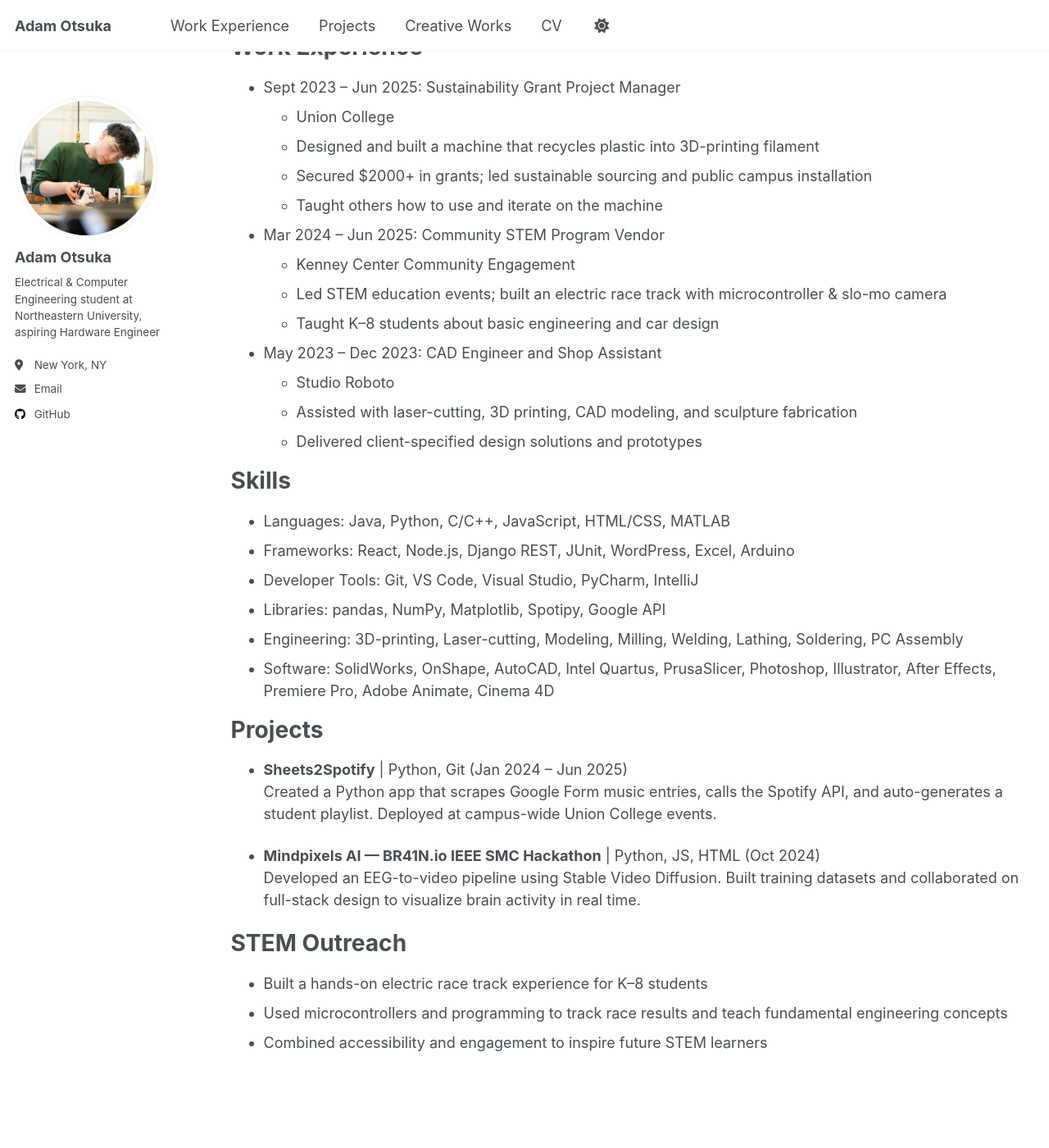
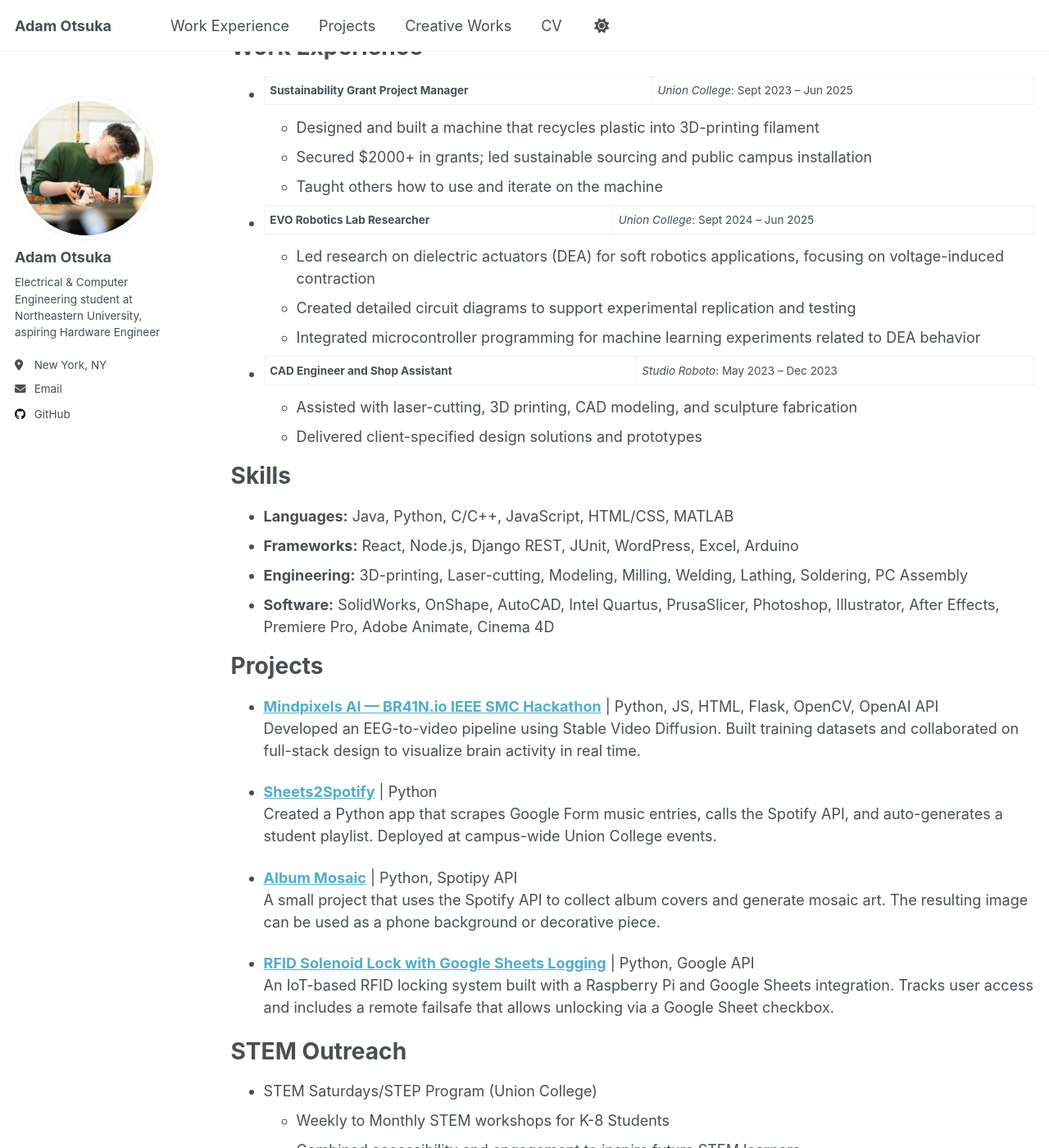
Before and after one commit to 4damo5/4damo5.github.io, a Jekyll site: the page built from _pages/cv.md, in a window 1280 px wide and 1400 px high, scrolled down 197 px. Shown: the whole window at 82% size. Built offline with Jekyll 4.4.1, drawn with Linux system fonts in a browser that asks for light colours; some of the changed text lies outside the part shown.

Commit message:
Update cv.md

```diff
--- a/_pages/cv.md
+++ b/_pages/cv.md
@@ -15,41 +15,45 @@ Education
 
 Work Experience
 ======
-* Sept 2023 – Jun 2025: Sustainability Grant Project Manager
-  * Union College
+* **Sustainability Grant Project Manager** | *Union College*: Sept 2023 – Jun 2025
   * Designed and built a machine that recycles plastic into 3D-printing filament
   * Secured $2000+ in grants; led sustainable sourcing and public campus installation
   * Taught others how to use and iterate on the machine
 
-* Mar 2024 – Jun 2025: Community STEM Program Vendor
-  * Kenney Center Community Engagement
-  * Led STEM education events; built an electric race track with microcontroller & slo-mo camera
-  * Taught K–8 students about basic engineering and car design
+* **EVO Robotics Lab Researcher** | *Union College*: Sept 2024 – Jun 2025
+  * Led research on dielectric actuators (DEA) for soft robotics applications, focusing on voltage-induced contraction
+  * Created detailed circuit diagrams to support experimental replication and testing
+  * Integrated microcontroller programming for machine learning experiments related to DEA behavior
 
-* May 2023 – Dec 2023: CAD Engineer and Shop Assistant
-  * Studio Roboto
+* **CAD Engineer and Shop Assistant** | *Studio Roboto*: May 2023 – Dec 2023
   * Assisted with laser-cutting, 3D printing, CAD modeling, and sculpture fabrication
   * Delivered client-specified design solutions and prototypes
 
 Skills
 ======
-* Languages: Java, Python, C/C++, JavaScript, HTML/CSS, MATLAB
-* Frameworks: React, Node.js, Django REST, JUnit, WordPress, Excel, Arduino
-* Developer Tools: Git, VS Code, Visual Studio, PyCharm, IntelliJ
-* Libraries: pandas, NumPy, Matplotlib, Spotipy, Google API
-* Engineering: 3D-printing, Laser-cutting, Modeling, Milling, Welding, Lathing, Soldering, PC Assembly
-* Software: SolidWorks, OnShape, AutoCAD, Intel Quartus, PrusaSlicer, Photoshop, Illustrator, After Effects, Premiere Pro, Adobe Animate, Cinema 4D
+* **Languages:** Java, Python, C/C++, JavaScript, HTML/CSS, MATLAB
+* **Frameworks:** React, Node.js, Django REST, JUnit, WordPress, Excel, Arduino
+* **Engineering:** 3D-printing, Laser-cutting, Modeling, Milling, Welding, Lathing, Soldering, PC Assembly
+* **Software:** SolidWorks, OnShape, AutoCAD, Intel Quartus, PrusaSlicer, Photoshop, Illustrator, After Effects, Premiere Pro, Adobe Animate, Cinema 4D
 
 Projects
 ======
-* **Sheets2Spotify** | Python, Git (Jan 2024 – Jun 2025)
+
+* [**Mindpixels AI — BR41N.io IEEE SMC Hackathon**](https://github.com/Union-Neurotech/mindpixels) | Python, JS, HTML, Flask, OpenCV, OpenAI API
+  Developed an EEG-to-video pipeline using Stable Video Diffusion. Built training datasets and collaborated on full-stack design to visualize brain activity in real time.
+
+* [**Sheets2Spotify**](https://github.com/4damo5/Sheets2Spotify) | Python
   Created a Python app that scrapes Google Form music entries, calls the Spotify API, and auto-generates a student playlist. Deployed at campus-wide Union College events.
 
-* **Mindpixels AI — BR41N.io IEEE SMC Hackathon** | Python, JS, HTML (Oct 2024)
-  Developed an EEG-to-video pipeline using Stable Video Diffusion. Built training datasets and collaborated on full-stack design to visualize brain activity in real time.
+* [**Album Mosaic**](https://github.com/4damo5/Album-Mosaic) | Python, Spotipy API
+  A small project that uses the Spotify API to collect album covers and generate mosaic art. The resulting image can be used as a phone background or decorative piece.
+
+* [**RFID Solenoid Lock with Google Sheets Logging**](https://github.com/4damo5/RFID-Solenoid-Lock) | Python, Google API
+  An IoT-based RFID locking system built with a Raspberry Pi and Google Sheets integration. Tracks user access and includes a remote failsafe that allows unlocking via a Google Sheet checkbox.
 
 STEM Outreach
 ======
-* Built a hands-on electric race track experience for K–8 students
-* Used microcontrollers and programming to track race results and teach fundamental engineering concepts
-* Combined accessibility and engagement to inspire future STEM learners
+* STEM Saturdays/STEP Program (Union College)
+  * Weekly to Monthly STEM workshops for K-8 Students
+  * Combined accessibility and engagement to inspire future STEM learners
+  * Activities ranged from something as simple as doing paper airplane races to fabricating nightlights to take home
```
